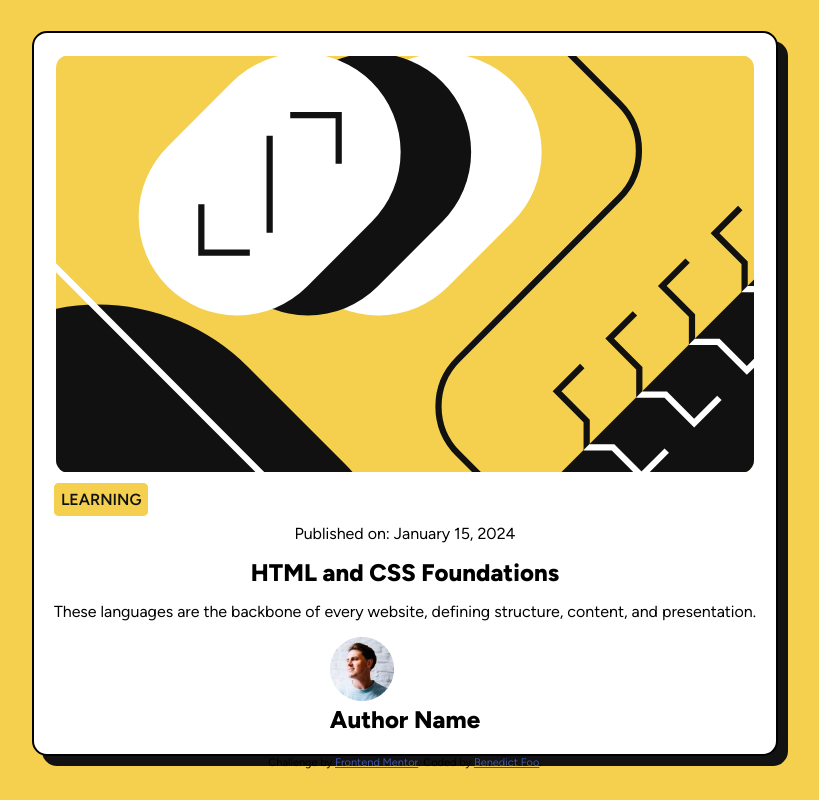
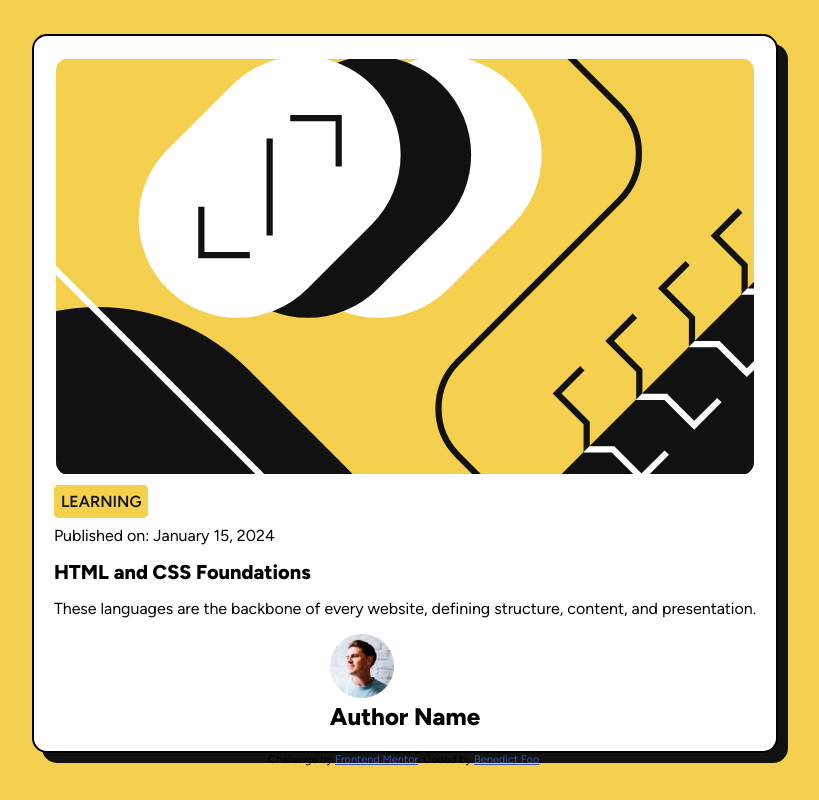
Before and after one commit to bnfcj/blog-preview-card, a plain HTML site: page 1. Blog Preview Card/index.html in a window 1280 px wide. Shown: the whole page, without its empty margins (235-1054 px from the left). Drawn offline with Linux system fonts and the light colour scheme.

Commit message:
date and h1 styled

```diff
--- a/1. Blog Preview Card/assets/styles/style.css
+++ b/1. Blog Preview Card/assets/styles/style.css
@@ -99,6 +99,15 @@ img.blog-img {
   border: 2px solid var(--black-color);
   background-color: var(--main-background-color-darker);
 }
+/* Date */
+.published-date {
+  width: 100%;
+}
+/* H1 */
+.blog-title {
+  font-size: 20px;
+  width: 100%;
+}
 /* Utility-Classes */
 .round-border {
   border: 2px solid;
```
